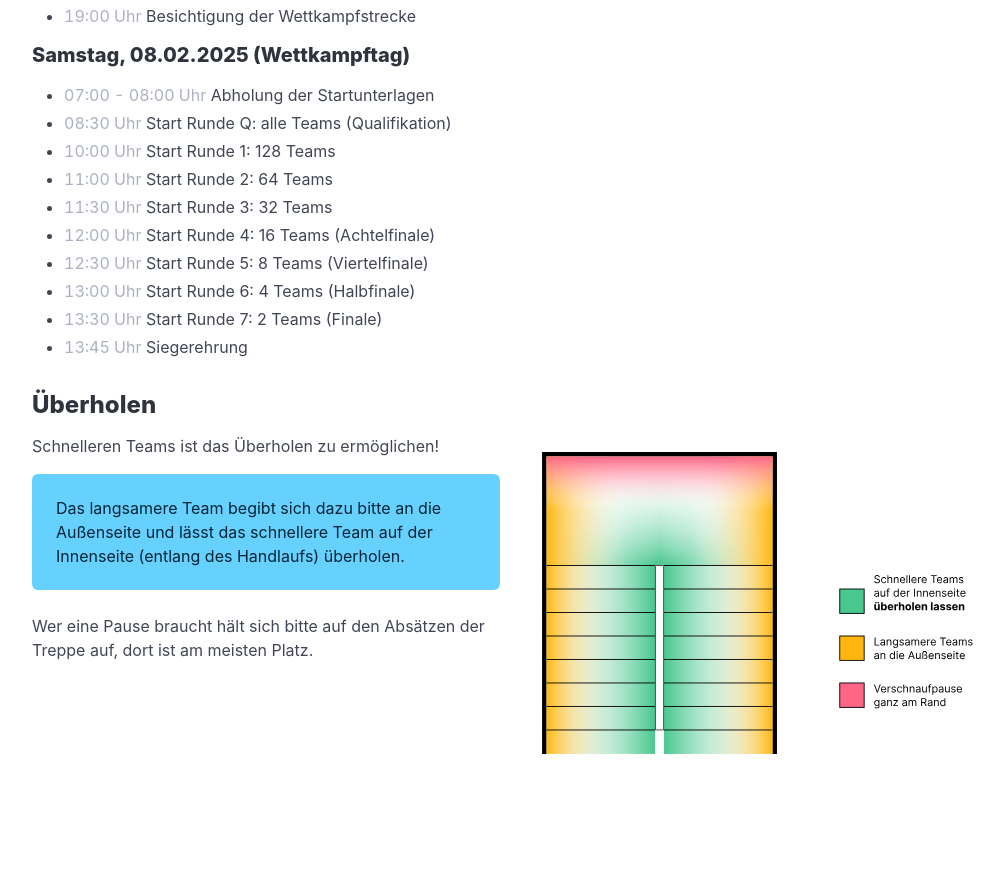
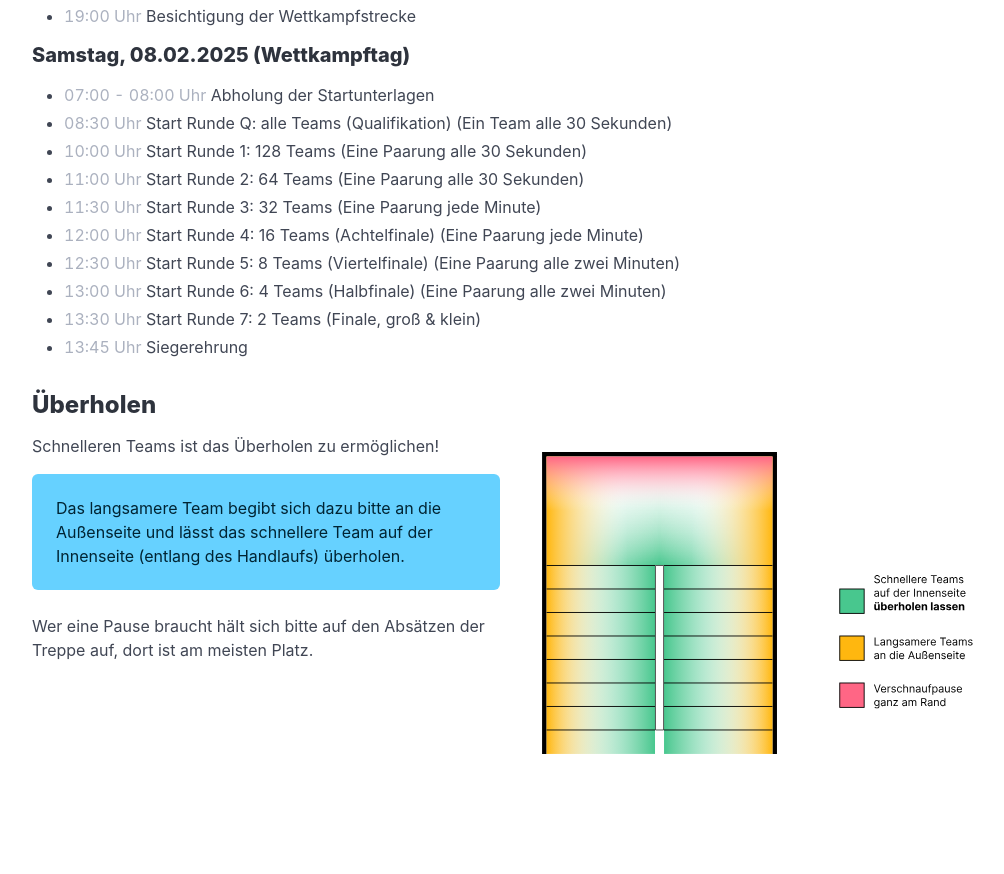
Before and after one commit to steffkes/schachmatt-ulm, a Nuxt app: page /teilnehmer/organisatorisches in a window 1280 px wide. Shown: the part 1489-2363 px from the top of the page, without its empty margins (128-1132 px from the left). Built offline with nearby package versions, Linux system fonts and the light colour scheme; no server answers.

Commit message:
Information about delay between starts

```diff
--- a/pages/teilnehmer/organisatorisches.vue
+++ b/pages/teilnehmer/organisatorisches.vue
@@ -126,35 +126,35 @@
           </li>
           <li>
             <time class="has-text-grey-light">08:30 Uhr</time> Start Runde Q:
-            alle Teams (Qualifikation)
+            alle Teams (Qualifikation) (Ein Team alle 30 Sekunden)
           </li>
           <li>
             <time class="has-text-grey-light">10:00 Uhr</time> Start Runde 1:
-            128 Teams
+            128 Teams (Eine Paarung alle 30 Sekunden)
           </li>
           <li>
             <time class="has-text-grey-light">11:00 Uhr</time> Start Runde 2: 64
-            Teams
+            Teams (Eine Paarung alle 30 Sekunden)
           </li>
           <li>
             <time class="has-text-grey-light">11:30 Uhr</time> Start Runde 3: 32
-            Teams
+            Teams (Eine Paarung jede Minute)
           </li>
           <li>
             <time class="has-text-grey-light">12:00 Uhr</time> Start Runde 4: 16
-            Teams (Achtelfinale)
+            Teams (Achtelfinale) (Eine Paarung jede Minute)
           </li>
           <li>
             <time class="has-text-grey-light">12:30 Uhr</time> Start Runde 5: 8
-            Teams (Viertelfinale)
+            Teams (Viertelfinale) (Eine Paarung alle zwei Minuten)
           </li>
           <li>
             <time class="has-text-grey-light">13:00 Uhr</time> Start Runde 6: 4
-            Teams (Halbfinale)
+            Teams (Halbfinale) (Eine Paarung alle zwei Minuten)
           </li>
           <li>
             <time class="has-text-grey-light">13:30 Uhr</time> Start Runde 7: 2
-            Teams (Finale)
+            Teams (Finale, groß & klein)
           </li>
           <li>
             <time class="has-text-grey-light">13:45 Uhr</time> Siegerehrung
```
